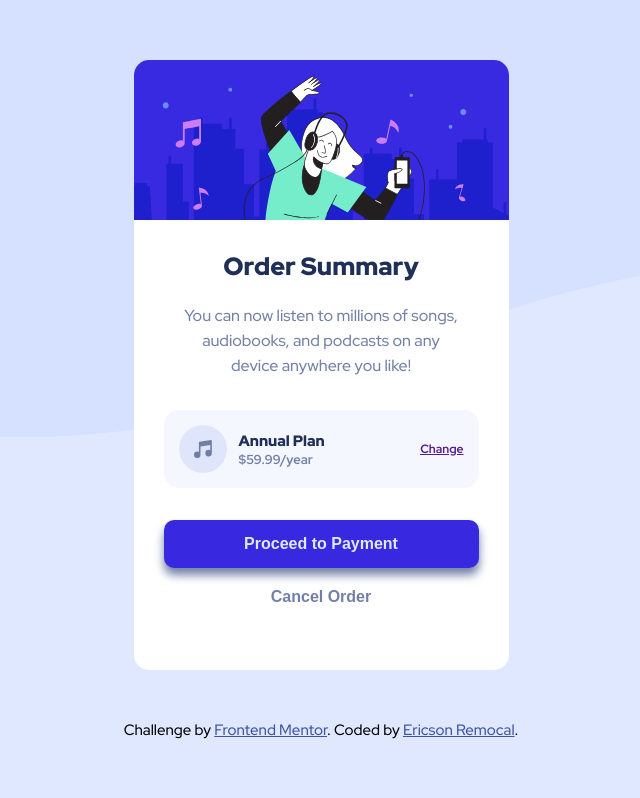
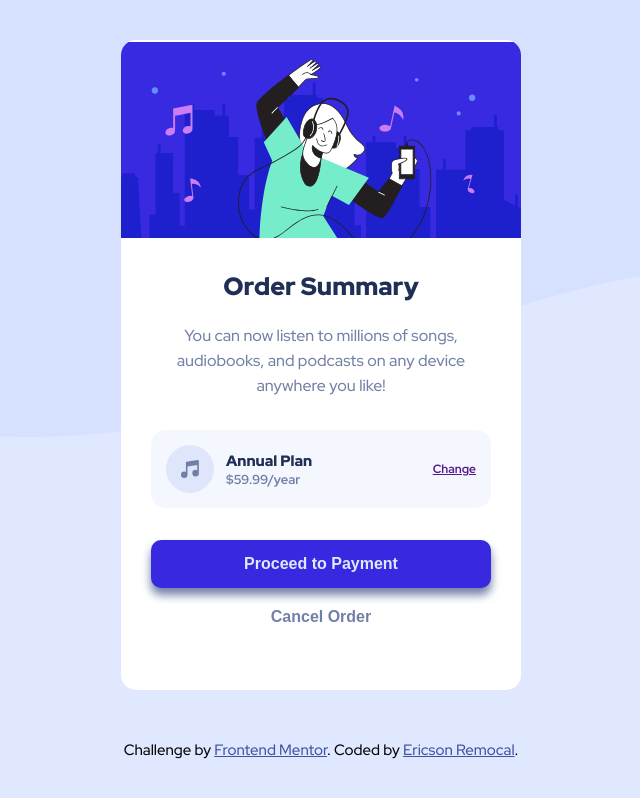
Before and after one commit to EricsonRemocal05/frontendmentor-challenges, a plain HTML site: page order-summary-component/index.html in a window 1280 px wide. Shown: the whole page, without its empty margins (319-959 px from the left). Drawn offline with Linux system fonts and the light colour scheme.

Commit message:
update the desktop design

```diff
--- a/order-summary-component/css/_card.scss
+++ b/order-summary-component/css/_card.scss
@@ -6,7 +6,7 @@
   border-radius: 15px;
 
   .container-image {
-    background: url('../images/illustration-hero.svg');
+    background: url('../images/illustration-hero.svg') no-repeat;
     width: 100%;
     height: 160px;
     background-size: 100%;
--- a/order-summary-component/css/_desktop.scss
+++ b/order-summary-component/css/_desktop.scss
@@ -2,5 +2,15 @@
   .container {
     background: $pale-blue url('../images/pattern-background-desktop.svg')
       no-repeat;
+
+    &-card {
+      height: 650px;
+      width: 400px;
+
+      .container-image {
+        height: 200px;
+        background-position: center;
+      }
+    }
   }
 }
```
Also changed, not shown: order-summary-component/css/style.css, order-summary-component/screenshots/desktop-design-v2.png (added), 2 other files.
